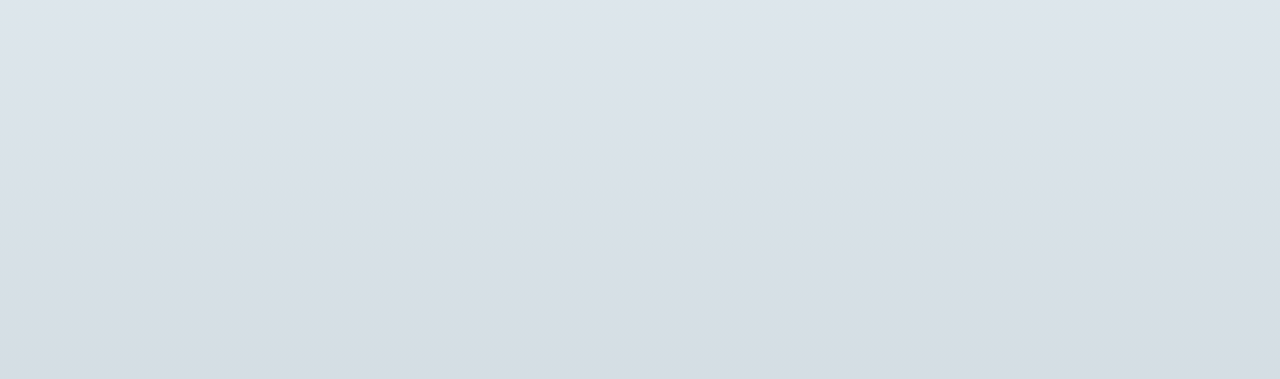
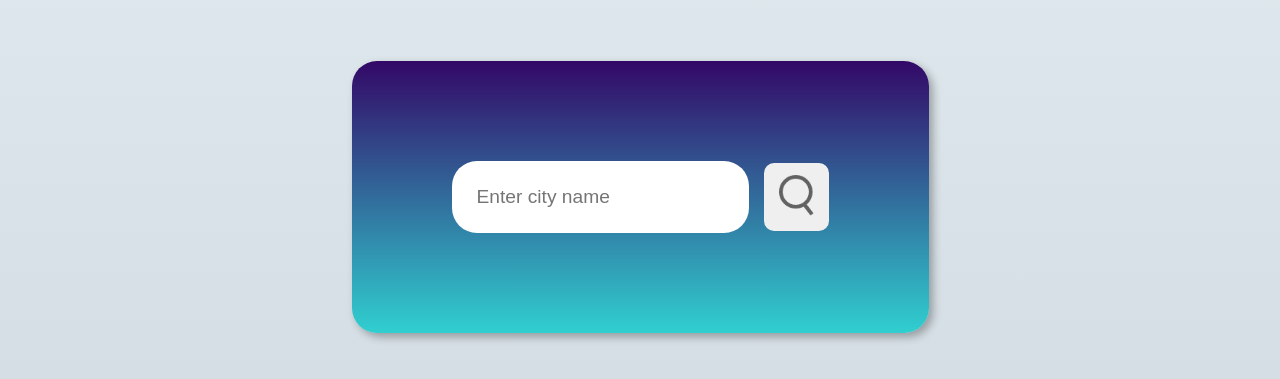
Before and after one commit to JesusVS760/Weather-App-Project, a React (Vite) app: page /Weather in a window 1280 px wide. Before the commit this address had no page. Shown: the part 203-582 px from the top of the page. Built offline with nearby package versions, Linux system fonts and the light colour scheme.

Commit message:
Search Logic

```diff
--- a/src/App.jsx
+++ b/src/App.jsx
@@ -2,12 +2,14 @@ import React from "react";
 import { BrowserRouter, Routes, Route } from "react-router-dom";
 import Started from "./pages/Started";
 import "./App.css";
+import Weather from "./pages/Weather";
 const App = () => {
   return (
     <div className="app-container">
       <BrowserRouter>
         <Routes>
-          <Route index element={<Started />}></Route>
+          <Route path="/" element={<Started />}></Route>
+          <Route path="/Weather" element={<Weather />}></Route>
         </Routes>
       </BrowserRouter>
     </div>
--- /dev/null
+++ b/src/components/Search.css
@@ -0,0 +1,30 @@
+.searh-contents {
+  display: flex;
+  align-items: center;
+  justify-content: center;
+  gap: 15px;
+}
+.searh-contents input {
+  padding: 25px;
+  font-size: 1.2rem;
+  border: none;
+  outline: none;
+  border-radius: 25px;
+}
+.searh-contents .input-border-clear {
+  border: none;
+  outline: none;
+}
+.searh-contents button {
+  cursor: pointer;
+  padding: 12px 15px;
+  border-radius: 10px;
+  border: none;
+  outline: none;
+}
+.searh-contents button img {
+  width: 35px;
+}
+.searh-contents .input-border-red {
+  border: 3px solid red;
+}
--- /dev/null
+++ b/src/components/Search.jsx
@@ -0,0 +1,33 @@
+import React, { useState } from "react";
+import search from "../images/Search.png";
+import "./Search.css";
+const Search = () => {
+  const [isValidCity, setIsValidCity] = useState(true);
+  const [enteredCity, setEnteredCity] = useState("");
+
+  const handleEnteredCity = (city) => {
+    setEnteredCity(city);
+    if (city === "") {
+      setIsValidCity(false);
+    } else {
+      setIsValidCity(true);
+    }
+  };
+  return (
+    <div className="search-container">
+      <div className="searh-contents">
+        <input
+          onChange={(e) => handleEnteredCity(e.target.value)}
+          className={isValidCity ? "input-border-clear" : "input-border-red"}
+          type="text"
+          placeholder="Enter city name"
+        />
+        <button>
+          <img src={search} alt="search icon" />
+        </button>
+      </div>
+    </div>
+  );
+};
+
+export default Search;
--- a/src/pages/Started.css
+++ b/src/pages/Started.css
@@ -1,13 +1,15 @@
 .started-container,
 .start-weather-heading,
-.weather-title {
+.weather-title,
+.weather-container {
   display: flex;
   align-items: center;
   justify-content: center;
   flex-direction: column;
 }
 
-.started-container {
+.started-container,
+.weather-container {
   background: linear-gradient(to top, #30cfd0 0%, #330867 100%);
   box-shadow: 4px 4px 8px rgba(0, 0, 0, 0.3);
   padding: 100px;
--- /dev/null
+++ b/src/pages/Started.jsx
@@ -0,0 +1,34 @@
+import React from "react";
+import "./Started.css";
+import Snow from "../images/snow.png";
+import { useNavigate } from "react-router-dom";
+
+const Started = () => {
+  const navigate = useNavigate();
+
+  const handleNextPage = () => {
+    navigate("/Weather");
+  };
+
+  return (
+    <div className="started-container">
+      <div className="start-weather-image">
+        <img src={Snow} alt="" />
+      </div>
+      <div className="start-weather-heading">
+        <div className="weather-title">
+          <h1>Weather</h1>
+          <h2>ForeCasts</h2>
+        </div>
+
+        <div className="started-button-container">
+          <button className="get-started-button" onClick={handleNextPage}>
+            Get Started
+          </button>
+        </div>
+      </div>
+    </div>
+  );
+};
+
+export default Started;
--- a/src/pages/Weather.css
+++ b/src/pages/Weather.css
@@ -0,0 +1,2 @@
+.search-for-city {
+}
--- a/src/pages/Weather.jsx
+++ b/src/pages/Weather.jsx
@@ -1,8 +1,34 @@
-import React from "react";
+import React, { useEffect, useState } from "react";
 import "./Weather.css";
+import Search from "../components/Search";
 
 const Weather = () => {
-  return <div className="weather-container"></div>;
+  const [currentWeather, setCurrentWeather] = useState([]);
+  const apiKey = "86d6b425824db57f05a570be0012f6d3";
+  const apiUrl =
+    "https://api.openweathermap.org/data/2.5/weather?units=metric&q=berlin";
+
+  useEffect(() => {
+    const fetchWeather = async () => {
+      try {
+        const response = await fetch(apiUrl);
+        const result = response.json();
+        setCurrentWeather(result);
+        console.log("result", result);
+      } catch (error) {
+        console.log(error);
+      }
+      fetchWeather();
+    };
+  }, [currentWeather]);
+
+  return (
+    <div className="weather-container">
+      <div className="search-for-city">
+        <Search />
+      </div>
+    </div>
+  );
 };
 
 export default Weather;
```
Also changed, not shown: src/components/NextPage.jsx (deleted, +0 -7 lines), src/main.jsx (+7 -7 lines), src/components/NextPage.css (deleted).
